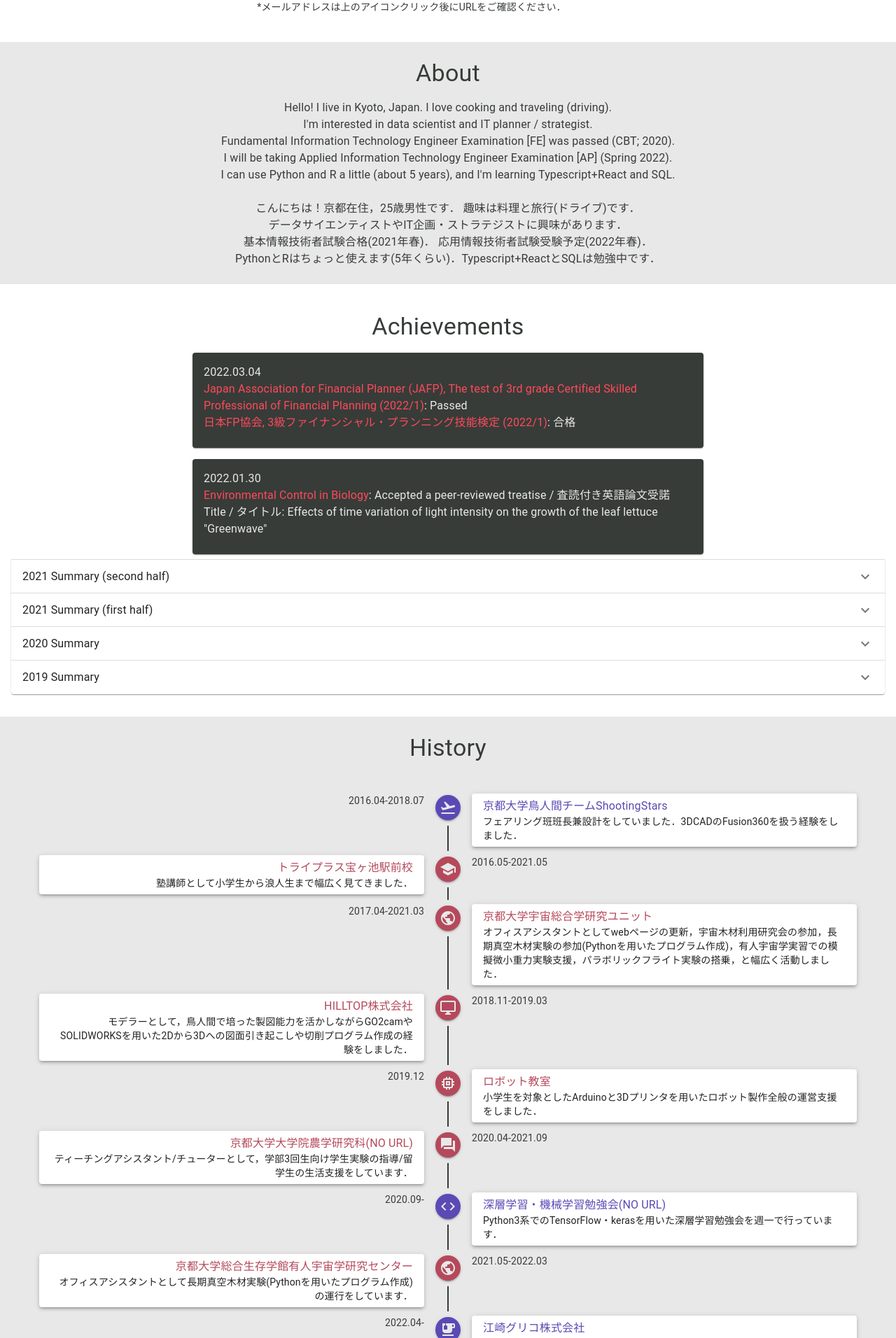
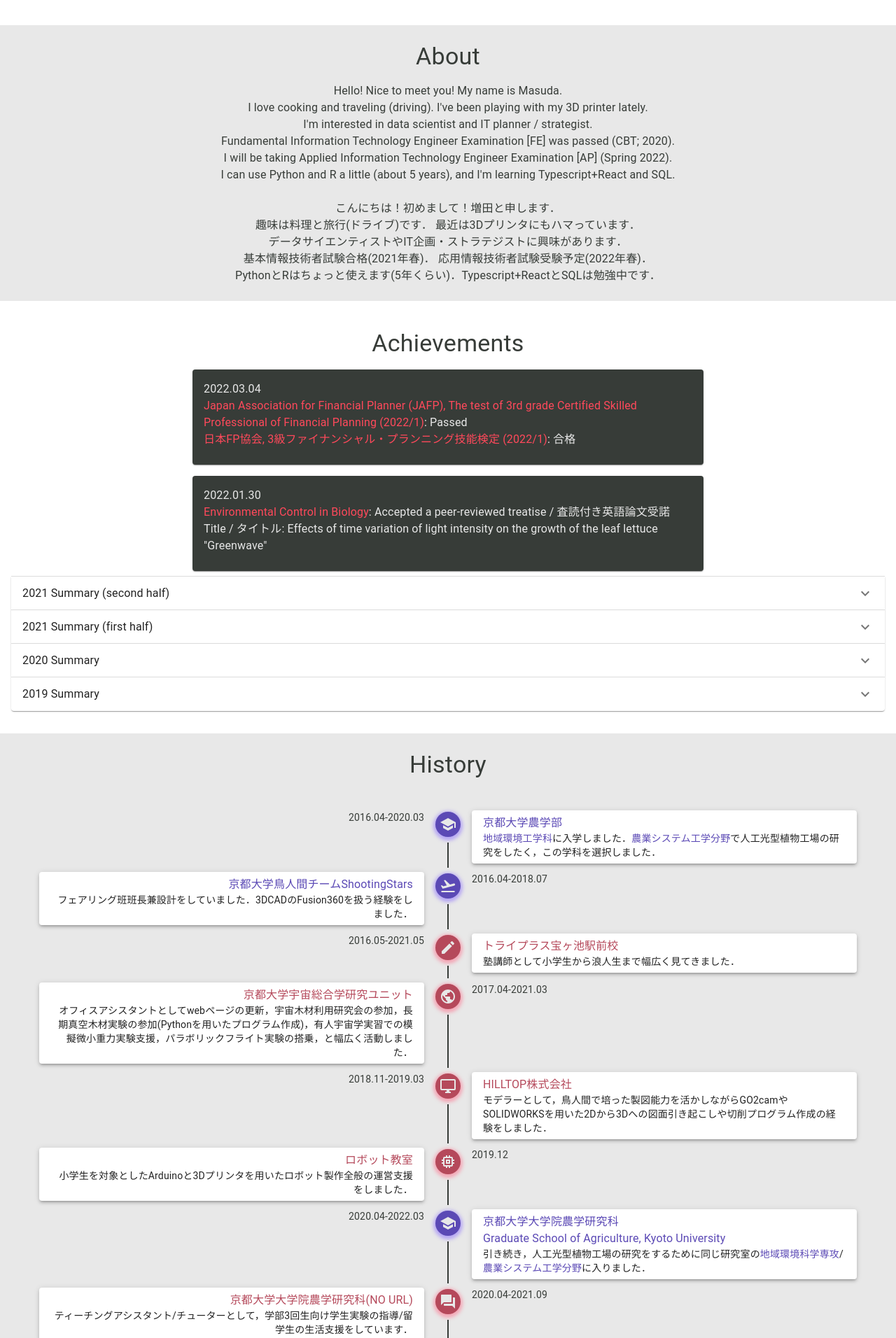
Before and after one commit to masukai/portfolio, a React (Create React App) app: page / in a window 1280 px wide. Shown: the part 508-2420 px from the top of the page at 70% size. Built offline with nearby package versions, Linux system fonts and the light colour scheme.

Commit message:
20220305_update

```diff
--- a/src/App.tsx
+++ b/src/App.tsx
@@ -26,7 +26,7 @@ const App: React.FC = () => {
       </section>
       <ScrollUp />
       <div id="copyright">
-        <small>&nbsp;&nbsp;&nbsp;&copy; 2022 KAITO MASUDA. All Rights Reserved.</small>
+        <small>&nbsp;&nbsp;&nbsp;&copy; 2022 KAITO MASUDA. All Rights Reserved.<br />　</small>
       </div>
     </>
   );
--- a/src/components/About.tsx
+++ b/src/components/About.tsx
@@ -25,14 +25,16 @@ const About: React.FC = () => {
         </Box>
         <Box display='flex' justifyContent='center' p={1}>
           <Typography variant='body1' align='center'>
-            Hello! I live in Kyoto, Japan.
-            I love cooking and traveling (driving).<br />
+            Hello! Nice to meet you! My name is Masuda.<br />
+            I love cooking and traveling (driving).
+            I've been playing with my 3D printer lately.<br />
             I'm interested in data scientist and IT planner / strategist.<br />
             Fundamental Information Technology Engineer Examination [FE] was passed (CBT; 2020).<br />
             I will be taking Applied Information Technology Engineer Examination [AP] (Spring 2022).<br />
             I can use Python and R a little (about 5 years), and I'm learning Typescript+React and SQL.<br /><br />
-            こんにちは！京都在住，25歳男性です．
-            趣味は料理と旅行(ドライブ)です．<br />
+            こんにちは！初めまして！増田と申します．<br />
+            趣味は料理と旅行(ドライブ)です．
+            最近は3Dプリンタにもハマっています．<br />
             データサイエンティストやIT企画・ストラテジストに興味があります．<br />
             基本情報技術者試験合格(2021年春)．
             応用情報技術者試験受験予定(2022年春)．<br />
--- a/src/components/History.tsx
+++ b/src/components/History.tsx
@@ -11,8 +11,9 @@ import TimelineContent from '@material-ui/lab/TimelineContent';
 import TimelineOppositeContent from '@material-ui/lab/TimelineOppositeContent';
 import TimelineDot from '@material-ui/lab/TimelineDot';
 
+import SchoolIcon from '@material-ui/icons/School';
 import FlightTakeoffIcon from '@material-ui/icons/FlightTakeoff';
-import SchoolIcon from '@material-ui/icons/School';
+import PencilIcon from '@material-ui/icons/Create';
 import PublicIcon from '@material-ui/icons/Public';
 import DesktopWindowsIcon from '@material-ui/icons/DesktopWindows';
 import MemoryIcon from '@material-ui/icons/Memory';
@@ -33,6 +34,9 @@ const useStyles = makeStyles((theme) => ({
   mainred: {
     color: '#E8E8E8',
     backgroundColor: '#B5495B',
+    //border: 0,
+    //borderRadius: 3,
+    boxShadow: '0 2px 5px 3px rgba(255, 105, 135, .5)',
   },
   maincolor: {
     color: '#B5495B',
@@ -40,6 +44,9 @@ const useStyles = makeStyles((theme) => ({
   subblue: {
     color: '#E8E8E8',
     backgroundColor: '#5B49B5',
+    //border: 0,
+    //borderRadius: 3,
+    boxShadow: '0 2px 5px 3px rgba(135, 105, 255, .5)',
   },
   subcolor: {
     color: '#5B49B5',
@@ -63,6 +70,38 @@ const History: React.FC = () => {
         </Box>
         <Box display='flex' justifyContent='center' p={1} >
     <Timeline align="alternate">
+      <TimelineItem>
+        <TimelineOppositeContent>
+          <Typography variant="body2" color="inherit">
+            2016.04-2020.03
+          </Typography>
+        </TimelineOppositeContent>
+        <TimelineSeparator>
+          <TimelineDot className={classes.subblue}>
+            <SchoolIcon />
+          </TimelineDot>
+          <TimelineConnector className={classes.Tail} />
+        </TimelineSeparator>
+        <TimelineContent>
+          <Paper elevation={3} className={classes.paper}>
+            <Typography variant="body1" component="h6">
+              <Link href='https://www.kais.kyoto-u.ac.jp/japanese/' className={classes.subcolor} target="_blank">
+              京都大学農学部
+              </Link>
+            </Typography>
+            <Typography variant="body2">
+              <Link href='http://www.aee.kais.kyoto-u.ac.jp/' className={classes.subcolor} target="_blank">
+              地域環境工学科
+              </Link>
+              に入学しました．
+              <Link href='http://energy.kais.kyoto-u.ac.jp/lase/index.php' className={classes.subcolor} target="_blank">
+              農業システム工学分野
+              </Link>
+              で人工光型植物工場の研究をしたく，この学科を選択しました．
+            </Typography>
+          </Paper>
+        </TimelineContent>
+      </TimelineItem>
       <TimelineItem>
         <TimelineOppositeContent>
           <Typography variant="body2" color="inherit">
@@ -96,7 +135,7 @@ const History: React.FC = () => {
         </TimelineOppositeContent>
         <TimelineSeparator>
           <TimelineDot className={classes.mainred}>
-            <SchoolIcon />
+            <PencilIcon />
           </TimelineDot>
           <TimelineConnector className={classes.Tail} />
         </TimelineSeparator>
@@ -184,6 +223,42 @@ const History: React.FC = () => {
             </Typography>
             <Typography variant="body2">
               小学生を対象としたArduinoと3Dプリンタを用いたロボット製作全般の運営支援をしました．
+            </Typography>
+          </Paper>
+        </TimelineContent>
+      </TimelineItem>
+      <TimelineItem>
+        <TimelineOppositeContent>
+          <Typography variant="body2" color="inherit">
+            2020.04-2022.03
+          </Typography>
+        </TimelineOppositeContent>
+        <TimelineSeparator>
+          <TimelineDot className={classes.subblue}>
+            <SchoolIcon />
+          </TimelineDot>
+          <TimelineConnector className={classes.Tail} />
+        </TimelineSeparator>
+        <TimelineContent>
+          <Paper elevation={3} className={classes.paper}>
+            <Typography variant="body1" component="h6">
+              <Link href='https://www.kais.kyoto-u.ac.jp/japanese/' className={classes.subcolor} target="_blank">
+              京都大学大学院農学研究科
+              </Link><br />
+              <Link href='https://www.kais.kyoto-u.ac.jp/english/' className={classes.subcolor} target="_blank">
+              Graduate School of Agriculture, Kyoto University
+              </Link>
+            </Typography>
+            <Typography variant="body2">
+              引き続き，人工光型植物工場の研究をするために同じ研究室の
+              <Link href='http://www.est.kais.kyoto-u.ac.jp/' className={classes.subcolor} target="_blank">
+              地域環境科学専攻
+              </Link>
+              /
+              <Link href='http://energy.kais.kyoto-u.ac.jp/lase/index.php' className={classes.subcolor} target="_blank">
+              農業システム工学分野
+              </Link>
+              に入りました．
             </Typography>
           </Paper>
         </TimelineContent>
--- a/src/components/MyAvatar.tsx
+++ b/src/components/MyAvatar.tsx
@@ -41,12 +41,10 @@ const MyAvatar: React.FC = () => {
         </Box>
         <Box display='flex' justifyContent='center' p={1} >
           <Typography variant='body1'>
-            Master Student. <Link href='https://www.kais.kyoto-u.ac.jp/english/' className={classes.mainred} target="_blank">
-            Graduate School of Agriculture, Kyoto University.
-            </Link><br />
-            <Link href='https://www.kais.kyoto-u.ac.jp/japanese/' className={classes.mainred} target="_blank">
-              京都大学大学院農学研究科
-            </Link> 修士課程
+            <Link href='https://masukai.github.io/portfolio/' className={classes.mainred} target="_blank">
+            このサイト
+            </Link>
+            はポートフォリオ/CVとなっております．
           </Typography>
         </Box>
         <Box display='flex' justifyContent='center' p={1} >
--- a/src/components/Navbar.tsx
+++ b/src/components/Navbar.tsx
@@ -24,6 +24,9 @@ const useStyles = makeStyles((theme) => ({
   mainblack: {
     color: '#E8E8E8',
     backgroundColor: '#373C38',
+    //border: 0,
+    //borderRadius: 3,
+    boxShadow: '0 2px 5px 3px rgba(55, 55, 55, .5)',
   },
   mainred: {
     color: '#E8E8E8',
```
